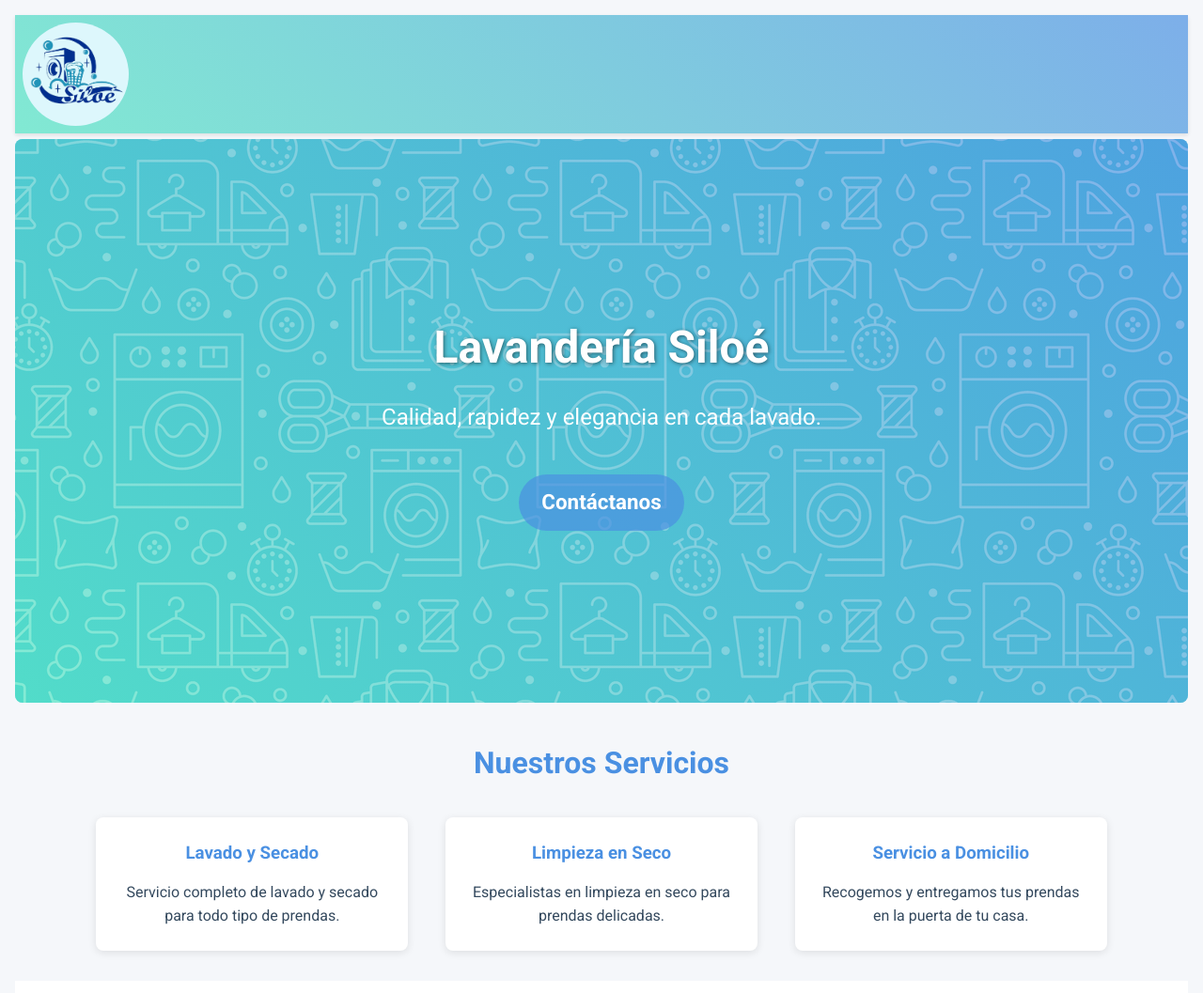
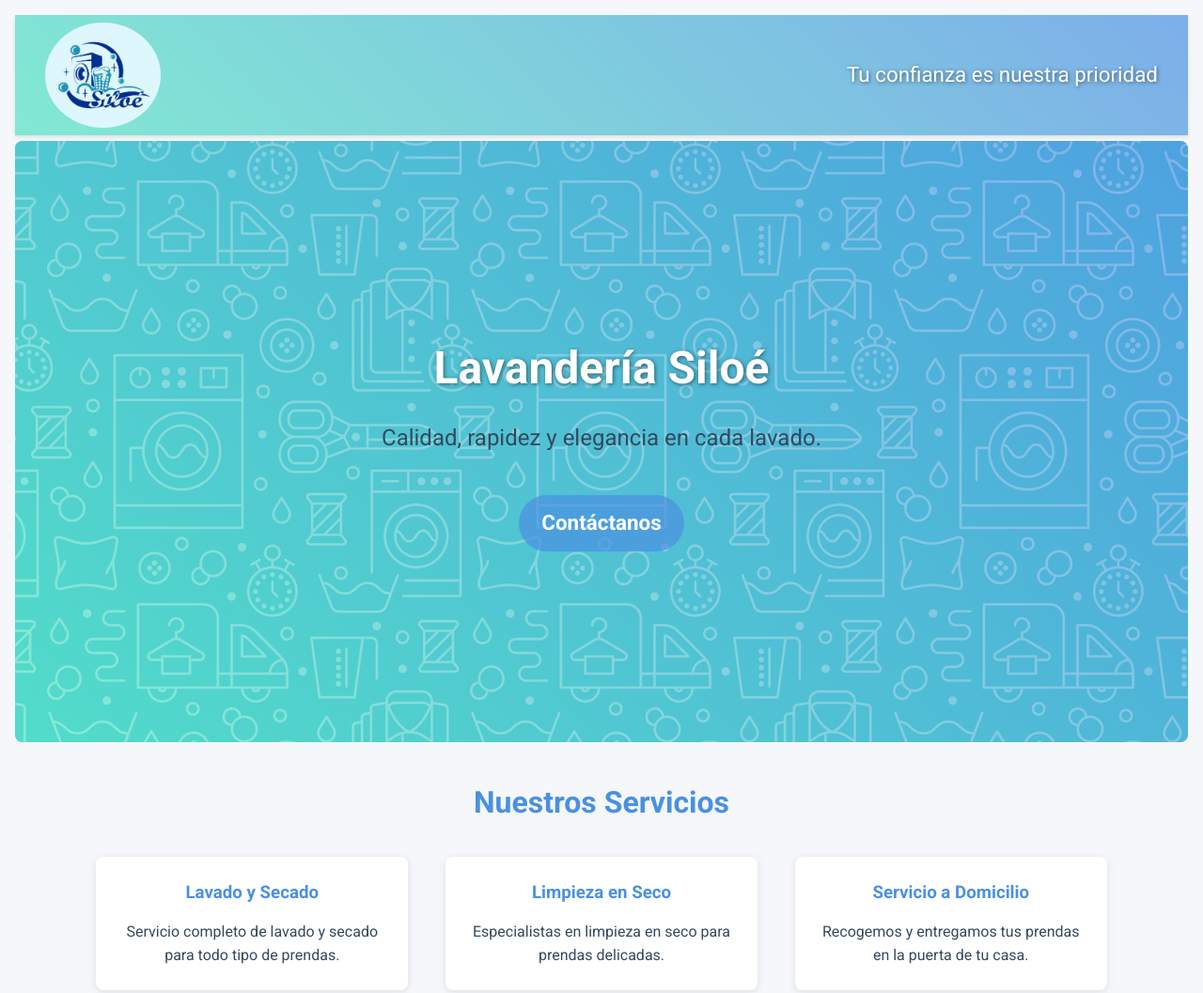
Before and after one commit to Dante98DZC/siloe-landing, a plain HTML site: page index.html in a window 1280 px wide. Shown: the top 1057 px of the page at 94% size. Drawn offline with Linux system fonts and the light colour scheme.

Commit message:
Cleaning up and refactoring style.

```diff
--- a/css/styles.css
+++ b/css/styles.css
@@ -34,7 +34,7 @@ body {
   padding: 1rem;
 }
 
-section{
+section {
   padding: 2rem 0;
 }
 
@@ -60,48 +60,43 @@ a:hover {
    Navbar
 ========================================= */
 .navbar {
+  display: flex;
+  justify-content: space-between;
+  flex-wrap: nowrap;
   background: var(--primary-gradient);
   box-shadow: 0 2px 4px var(--shadow-color);
-  padding: 0.5rem;
+  padding: 0.5rem 2rem;
 }
 
 .nav-container {
   display: flex;
-  border-radius: 100%;
-  background-color: var(--background-alt-color);
+  justify-content: center;
+  align-items: center;
   width: fit-content;
-  padding: 0.2rem;
 }
 
 .logo {
-  color: var(--white-color);
+  background-color: var(--background-alt-color);
+  border-radius: 100%;
+
+  padding: 0.5rem;
 }
 .logo img {
   height: 6rem;
 }
-
-.nav-links {
-  list-style: none;
-  display: flex;
-  gap: 1.2rem;
+.tag-line {
+  font-family: "Roboto", sans-serif;
+  font-weight: 400;
+  color: var(--white-color);
+  font-size: 1.4rem;
+  text-shadow: 1px 1px 4px rgba(0, 0, 0, 0.5);
 }
-
-.nav-links li a {
-  color: var(--white-color);
-  font-weight: 500;
-  transition: color 0.3s ease;
-}
-
-.nav-links li a:hover {
-  color: var(--secondary-color);
-}
-
 /* ========================================
    Sección Hero
 ========================================= */
 .hero {
   background: url(../res/estampado.jpg) repeat center;
-  min-height: 75svh;
+  min-height: 80svh;
   position: relative;
   display: flex;
   align-items: center;
@@ -135,6 +130,7 @@ a:hover {
 }
 
 .hero p {
+  color: var(--text-color);
   font-size: 1.2rem;
   margin-bottom: 1.5rem;
 }
@@ -267,7 +263,7 @@ a:hover {
 /* ========================================
    Sección Galería
 ========================================= */
-.galleria{
+.galleria {
   display: block;
 }
 
@@ -275,7 +271,6 @@ a:hover {
   height: 25rem;
   background: var(--text-light-color);
 }
-
 
 /* ========================================
    Sección FAQ
--- a/index.html
+++ b/index.html
@@ -20,10 +20,11 @@
     <!-- Header: incluye navegación principal -->
     <header>
       <nav class="navbar">
+        <div class="nav-container logo">
+          <img src="res/LogoSiloe.png" alt="Siloé" />
+        </div>
         <div class="nav-container">
-          <a href="#" class="logo">
-            <img src="res/LogoSiloe.png" alt="Siloé" />
-          </a>
+          <p class="tag-line">Tu confianza es nuestra prioridad</p>
         </div>
       </nav>
     </header>
@@ -138,7 +139,7 @@
   </body>
   <script src="js/script.js"></script>
   <script>
-    // Load the classic theme
+    // Load Galleria classic theme
     Galleria.loadTheme("plugins/galleria/galleria.classic.min.js");
     // Initialize Galleria
     Galleria.run("#galleria");
```
